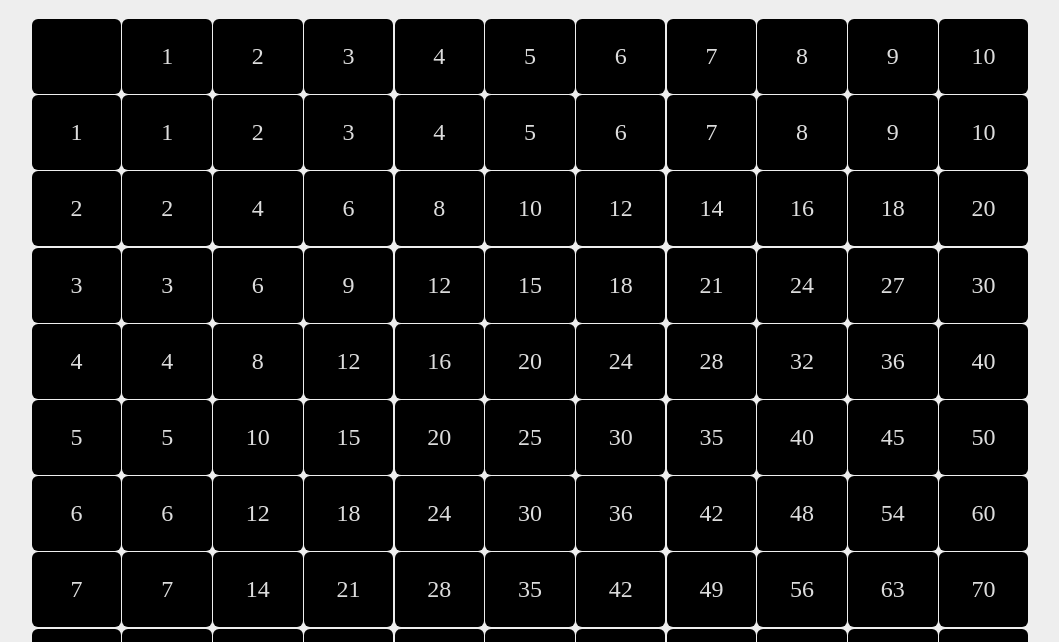
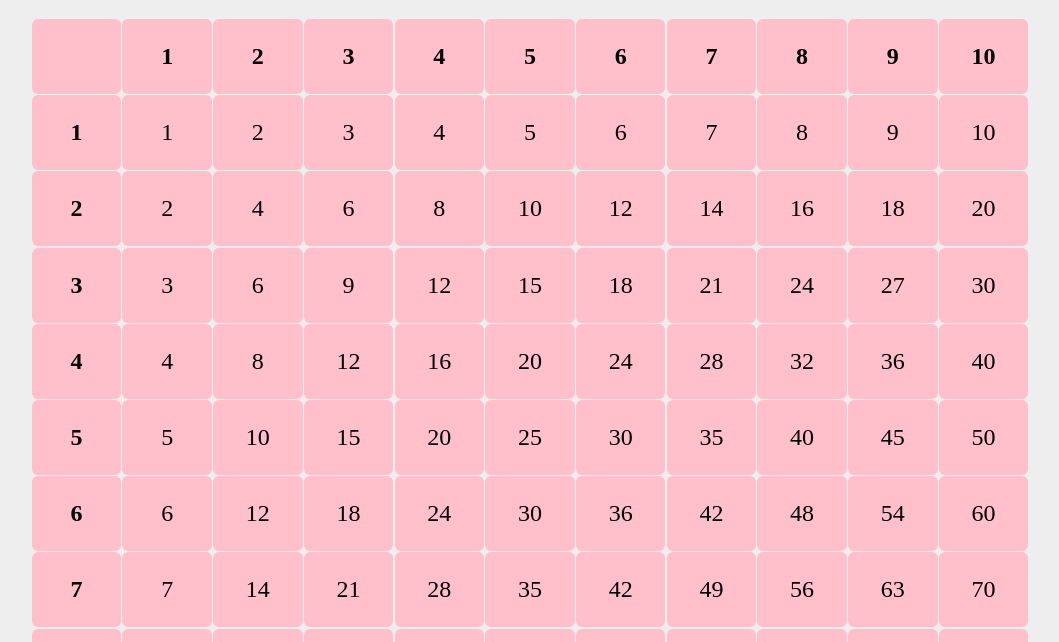
Before and after one commit to juliovquevedo/TimesTable, a plain HTML site: page index.html in a window 1280 px wide. Shown: the part 158-800 px from the top of the page, without its empty margins (110-1169 px from the left). Drawn offline with Linux system fonts and the light colour scheme.

Commit message:
made the top and left font bold

```diff
--- a/style.css
+++ b/style.css
@@ -24,7 +24,6 @@ h4 {
 }
 
 .grid-outer > * {
-    color: white;
     padding: 0.25em;
     border-radius: 0.25em;
 }
@@ -36,11 +35,14 @@ h4 {
     grid-gap: 0.05em;
     text-align: center;
     font-size: 1.5rem;
-    color: #ddd;
 }
 
 .grid-inner > * {
-    background-color: black;
+    background-color: pink;
     padding: 1em;
     border-radius: 0.25em;
 }
+
+.top, .left {
+    font-weight: bold;
+}
```
